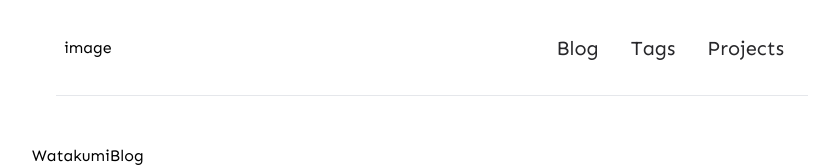
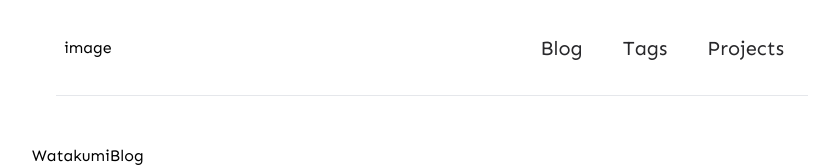
Before and after one commit to Watakumi/Watakumi-blog-next, a Next.js app: page / in a window 1280 px wide. Shown: the top 167 px of the page, without its empty margins (208-1023 px from the left). Built offline with nearby package versions, Linux system fonts and the light colour scheme.

Commit message:
余白の調整

```diff
--- a/components/Layout.tsx
+++ b/components/Layout.tsx
@@ -6,7 +6,7 @@ const Layout: React.FC = ({ children }) => {
           <div className="flex h-24 flex-wrap items-center justify-between border-b border-gray-200 px-2 font-medium">
             <div className="flex h-full w-1/4 items-center pr-4">image</div>
             <div className="flex w-1/4 justify-end">
-              <div className="flex flex-row items-center justify-center text-center">
+              <div className="flex flex-row items-center justify-center text-center gap-2">
                 <a
                   href="#"
                   className="cursor-pointer rounded-md px-4 py-[0.10rem] text-xl text-zinc-800 duration-100 hover:bg-zinc-800 hover:text-white"
```
